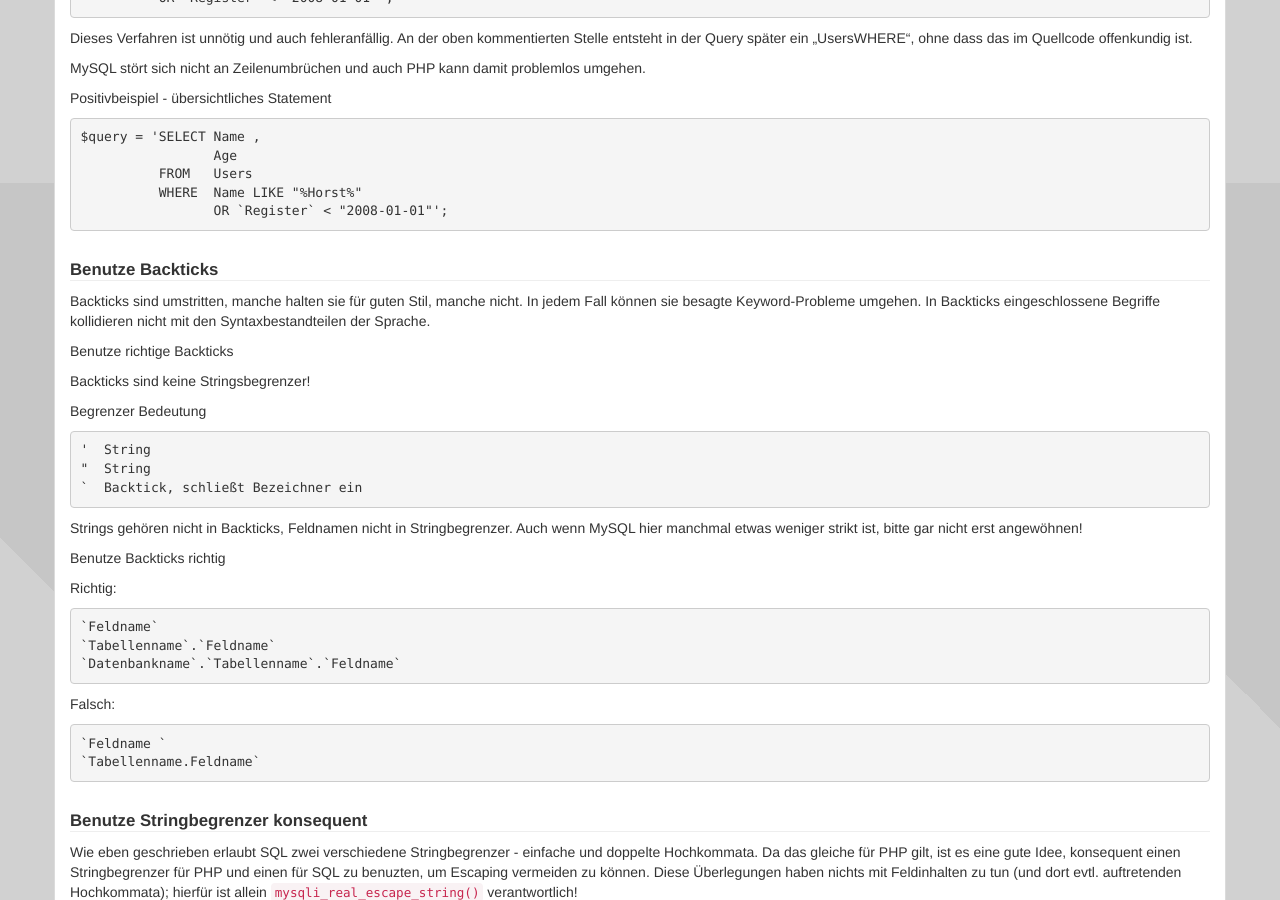
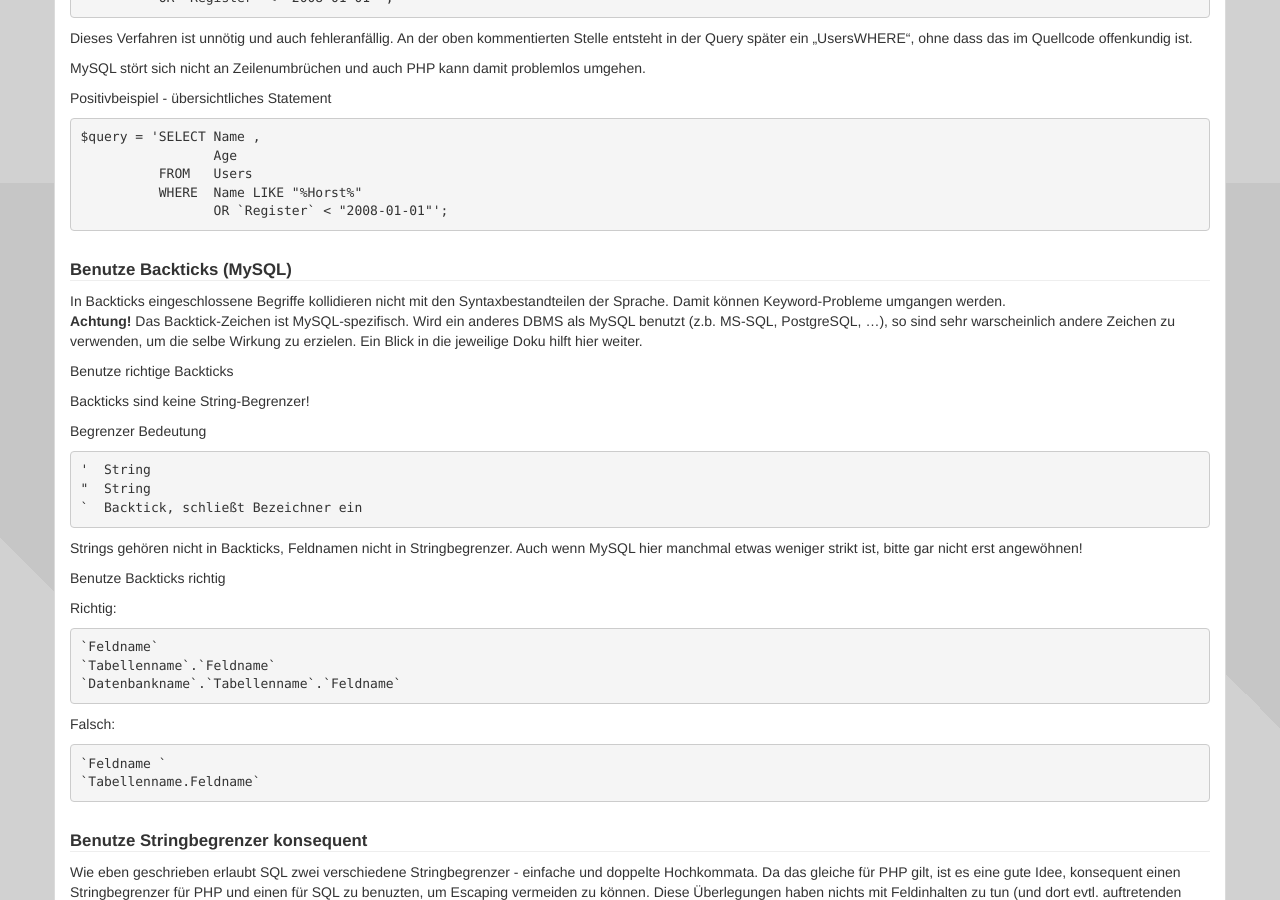
Before and after one commit to php-de/php-de.github.io, a Jekyll site: the page built from debugging/sql.md, in a window 1280 px wide and 900 px high, scrolled down 1617 px. Built offline with Jekyll 4.4.1, drawn with Linux system fonts in a browser that asks for light colours; nearby versions of some CDN libraries.

Commit message:
Hinweis: Backticks MySQL spezifisch

```diff
--- a/debugging/sql.md
+++ b/debugging/sql.md
@@ -136,13 +136,14 @@
                  OR `Register` < "2008-01-01"';
 ~~~
 
-#### Benutze Backticks
+#### Benutze Backticks (MySQL)
 
-Backticks sind umstritten, manche halten sie für guten Stil, manche nicht. In jedem Fall können sie besagte Keyword-Probleme umgehen. In Backticks eingeschlossene Begriffe kollidieren nicht mit den Syntaxbestandteilen der Sprache.
+In Backticks eingeschlossene Begriffe kollidieren nicht mit den Syntaxbestandteilen der Sprache. Damit können Keyword-Probleme umgangen werden.<br>
+**Achtung!** Das Backtick-Zeichen ist MySQL-spezifisch. Wird ein anderes DBMS als MySQL benutzt (z.b. MS-SQL, PostgreSQL, ...), so sind sehr warscheinlich andere Zeichen zu verwenden, um die selbe Wirkung zu erzielen. Ein Blick in die jeweilige Doku hilft hier weiter.
 
 Benutze richtige Backticks
 
-Backticks sind keine Stringsbegrenzer!
+Backticks sind keine String-Begrenzer!
 
 Begrenzer  Bedeutung
 
```
